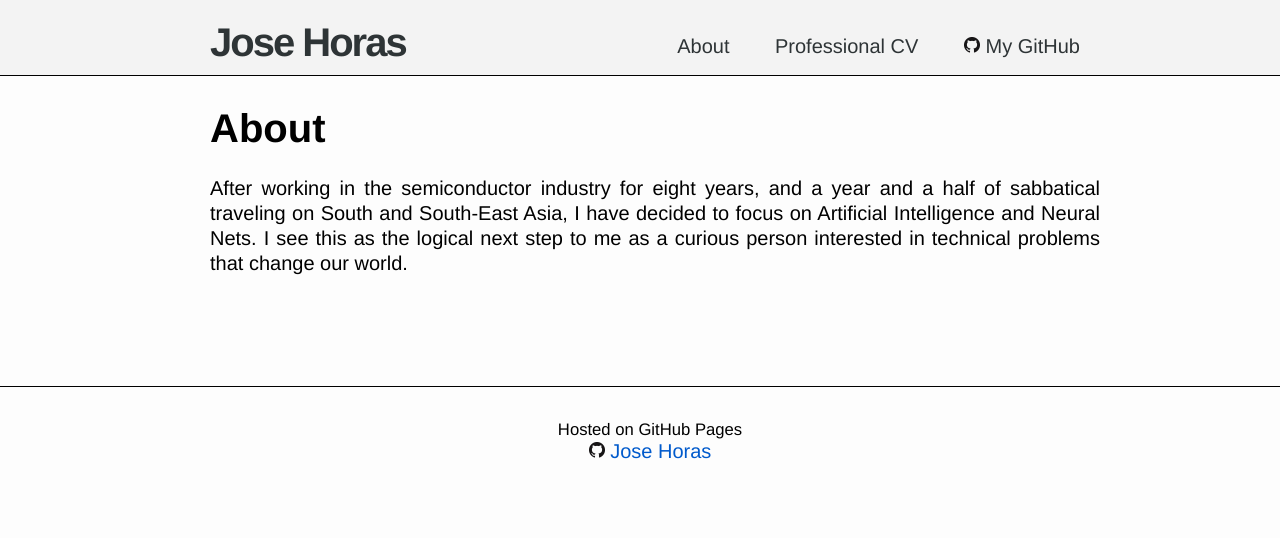
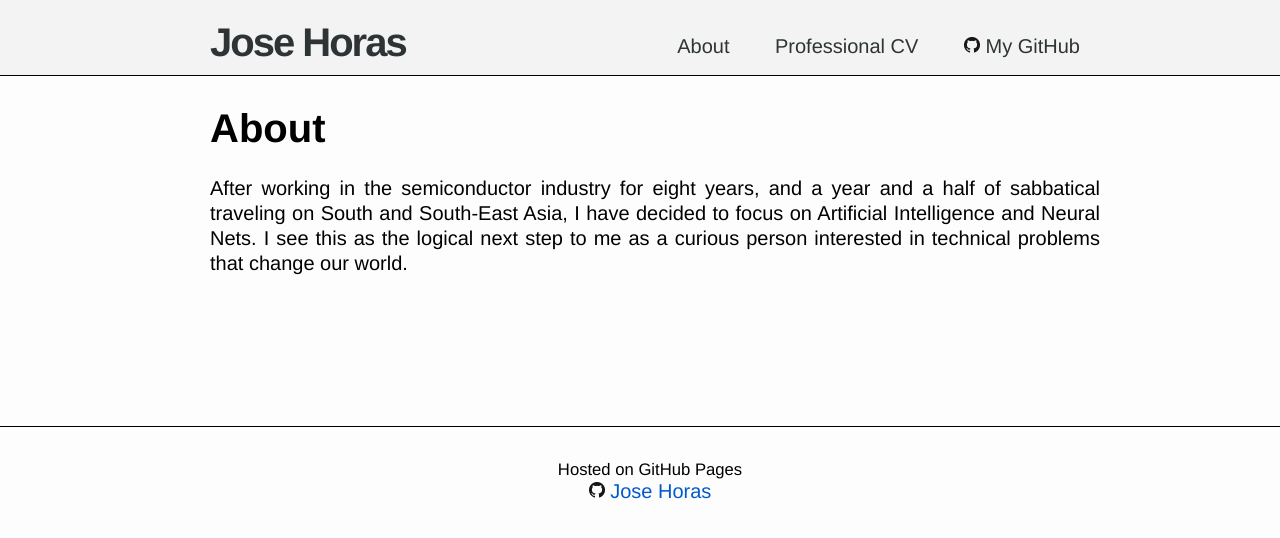
Before and after one commit to josehoras/josehoras.github.io, a Jekyll site: the page built from about.md, in a window 1280 px wide. Shown: the top 538 px of the page. Built offline with Jekyll 4.4.1, drawn with Linux system fonts in a browser that asks for light colours.

Commit message:
Nicer format

```diff
--- a/css/my_stylesheet.css
+++ b/css/my_stylesheet.css
@@ -146,6 +146,11 @@
 
 .post-body ul, ol { margin-left: 2em;}
 
+.just-comments{
+  padding-top: 40px;
+  padding-left: 10px;
+}
+
 .post_img {
   color: #555;
   font-size: 14px;
```
